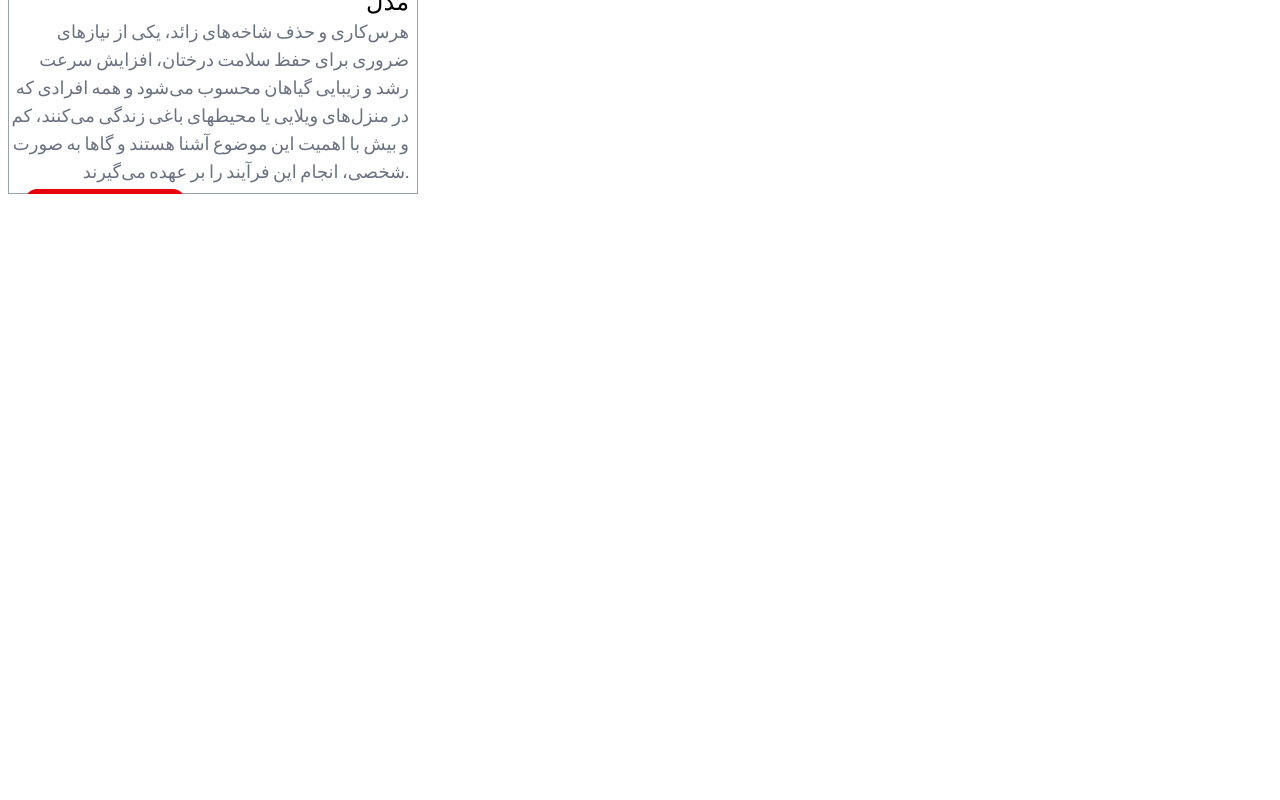
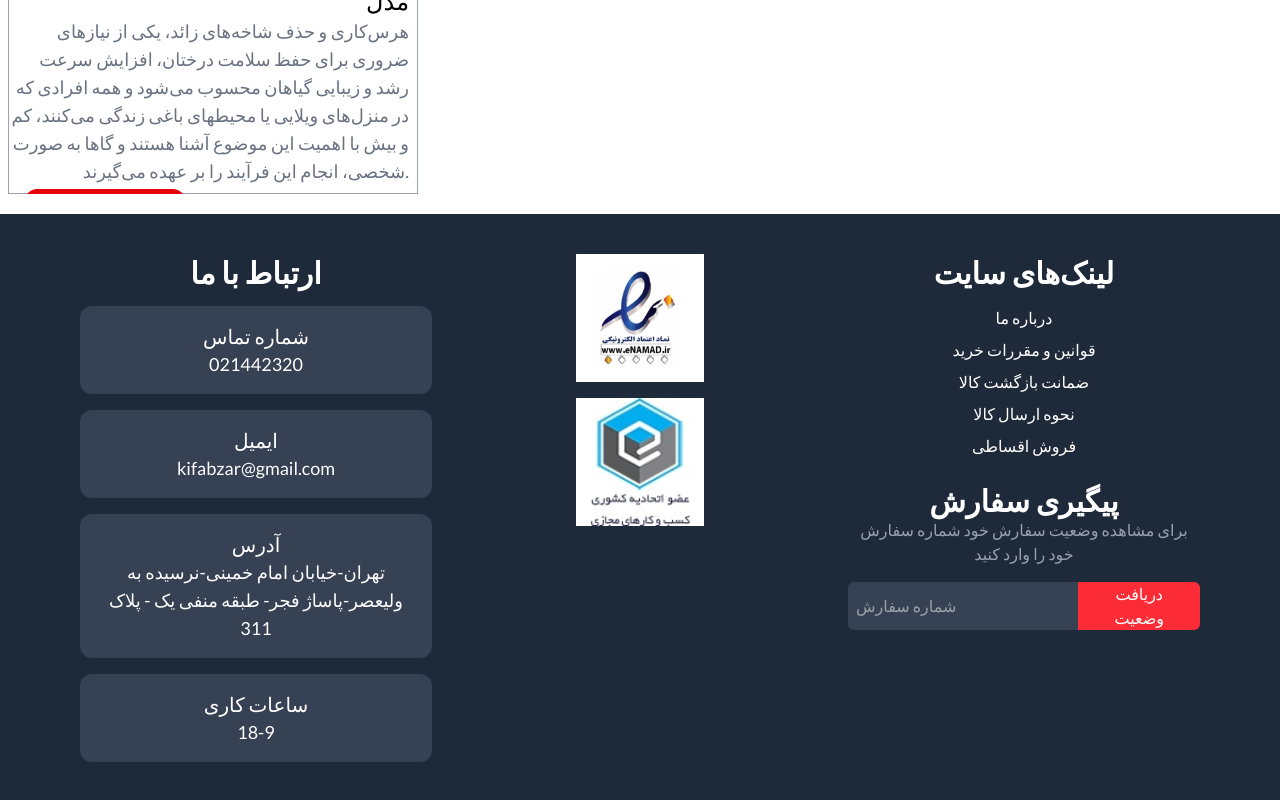
Before and after one commit to Ali-ghorbani-2005/abzar-novin, a Next.js app: page / in a window 1280 px wide. Shown: the part 1889-2689 px from the top of the page. Before the commit the page ends 2083 px from the top, so only its background shows below. Built offline with nearby package versions, Linux system fonts and the light colour scheme; a web font is replaced by a local one.

Commit message:
feat: improve footer layout and add icons

```diff
--- a/src/app/page.tsx
+++ b/src/app/page.tsx
@@ -1,4 +1,5 @@
 import Education from "@/components/education/education";
+import Footer from "@/components/footer/footer";
 import Header from "@/components/header/header";
 import PromoSlider from "@/components/promotions/promoSlider";
 import PromotionBanner from "@/components/promotions/promotionBanner";
@@ -21,6 +22,11 @@ export default function Home() {
       <div className="mt-10">
         <Education/>
       </div>
+
+
+      <div className="mt-5">
+        <Footer/>
+      </div>
     </>
   );
 }
--- /dev/null
+++ b/src/components/footer/footer.tsx
@@ -0,0 +1,134 @@
+"user client"
+
+export default function Footer() {
+    return (
+        <>
+
+            {/* <div className="">
+
+        <div className="bg-gray-700">
+
+            <div className="flex justify-center items-center ">
+                <p className="text-white text-3xl mt-5 font-bold">ارتباط با ما </p>
+            </div>
+
+            <div className="bg-gray-500 mt-5 w-80 flex justify-center ml-16 h-20 rounded-2xl ">
+                <div>
+                <p className="text-2xl">شماره تماس </p>
+                <p className="mt-2" >021442320</p>
+                </div>
+            </div>
+
+            <div className="bg-gray-500 mt-5 w-80 flex justify-center ml-16 h-20 rounded-2xl">
+                <div>
+                <p className="text-2xl ml-10">ایمیل</p>
+                <p className="mt-2">kifabzar@gmail.com</p>
+                </div>
+            </div>
+
+            <div className="bg-gray-500 mt-5 w-80 flex justify-center ml-16 h-20 rounded-2xl">
+                <div className="text-center">
+                <p className="text-2xl" > آدرس </p>
+                <p>تهران-خیابان امام خمینی-نرسیده به ولیعصر-پاساژ فجر- طبقه منفی یک - پلاک 311</p>
+                </div>
+            </div>
+
+
+            <div className="bg-gray-500 mt-5 w-80 flex justify-center ml-16 h-20 rounded-2xl">
+                <div>
+                <p className="text-2xl" > ساعات کاری </p>
+                <p className="mt-2 text-center"> 18-9 </p>
+                </div>
+            </div>
+
+
+            <div className="bg-gray-500 mt-5 w-80 flex justify-center ml-16 h-40 rounded-2xl ">
+                <img src="img/icons/namad.jpg" alt="" className="w-36 h-32 mt-4" />
+            </div>
+
+
+            <div className="bg-gray-500 mt-5 w-80 flex justify-center ml-16 h-40 rounded-2xl">
+                <img src="img/icons/etehadie.jpg" alt="" className="w-36 h-32 mt-4" />
+            </div>
+
+
+            <div className="mt-10 text-center">
+                <p className="text-4xl text-white font-semibold" >لینک های سایت </p>
+                <p className="text-gray-400 text-2xl font-semibold" >درباره ما </p>
+                <p className="text-gray-400 text-2xl font-semibold">قوانین و مقرات خرید</p>
+                <p className="text-gray-400 text-2xl font-semibold">ضمانت بازگشت کالا </p>
+                <p className="text-gray-400 text-2xl font-semibold">نحوه ارسال کالا </p>
+                <p className="text-gray-400 text-2xl font-semibold" >فروش اقساطی</p>
+            </div>
+
+            <div className="mt-10 text-center">
+                <p className="text-4xl text-white font-semibold">پیگیری سفارش</p>
+                <p className="text-gray-400 text-2xl font-semibold" >برای مشاهده وضعیت سفارش خود شماره سفارش خود را وارد کنید</p>
+                <div className="flex mt-5">
+                <button className="bg-red-500 w-52 text-white">دریافت وضعیت</button>
+                    <input type="text" className="w-72 bg-gray-500 h-10"/>
+                </div>
+            </div>
+
+        </div>
+
+    </div> */}
+
+
+
+
+
+            <footer className="bg-gray-800 text-white py-10">
+                <div className="max-w-6xl mx-auto grid grid-cols-1 md:grid-cols-2 lg:grid-cols-3 gap-8 px-4">
+                    <div>
+                        <h2 className="text-3xl font-bold mb-4 text-center">ارتباط با ما</h2>
+                        <div className="space-y-4">
+                            <div className="bg-gray-700 p-4 rounded-xl text-center">
+                                <p className="text-xl">شماره تماس</p>
+                                <p className="text-lg">021442320</p>
+                            </div>
+                            <div className="bg-gray-700 p-4 rounded-xl text-center">
+                                <p className="text-xl">ایمیل</p>
+                                <p className="text-lg">kifabzar@gmail.com</p>
+                            </div>
+                            <div className="bg-gray-700 p-4 rounded-xl text-center">
+                                <p className="text-xl">آدرس</p>
+                                <p className="text-lg">تهران-خیابان امام خمینی-نرسیده به ولیعصر-پاساژ فجر- طبقه منفی یک - پلاک 311</p>
+                            </div>
+                            <div className="bg-gray-700 p-4 rounded-xl text-center">
+                                <p className="text-xl">ساعات کاری</p>
+                                <p className="text-lg">18-9</p>
+                            </div>
+                        </div>
+                    </div>
+
+                    <div className="flex flex-col items-center space-y-4">
+                        <img src="img/icons/namad.jpg" alt="نماد" className="w-32 h-32" />
+                        <img src="img/icons/etehadie.jpg" alt="اتحادیه" className="w-32 h-32" />
+                    </div>
+
+                    <div>
+                        <h2 className="text-3xl font-bold mb-4 text-center">لینک‌های سایت</h2>
+                        <ul className="space-y-2 text-center">
+                            <li>درباره ما</li>
+                            <li>قوانین و مقررات خرید</li>
+                            <li>ضمانت بازگشت کالا</li>
+                            <li>نحوه ارسال کالا</li>
+                            <li>فروش اقساطی</li>
+                        </ul>
+
+                        <h2 className="text-3xl font-bold mt-6 text-center">پیگیری سفارش</h2>
+                        <p className="text-gray-400 text-center">برای مشاهده وضعیت سفارش خود شماره سفارش خود را وارد کنید</p>
+                        <div className="flex justify-center mt-4">
+                            <input type="text" className="w-64 bg-gray-700 p-2 rounded-l-md focus:outline-none" placeholder="شماره سفارش" />
+                            <button className="bg-red-500 px-4 text-white rounded-r-md">دریافت وضعیت</button>
+                        </div>
+                    </div>
+                </div>
+            </footer>
+
+
+
+        </>
+    )
+}
```
Also changed, not shown: public/img/icons/etehadie.jpg (added), public/img/icons/namad.jpg (added).
